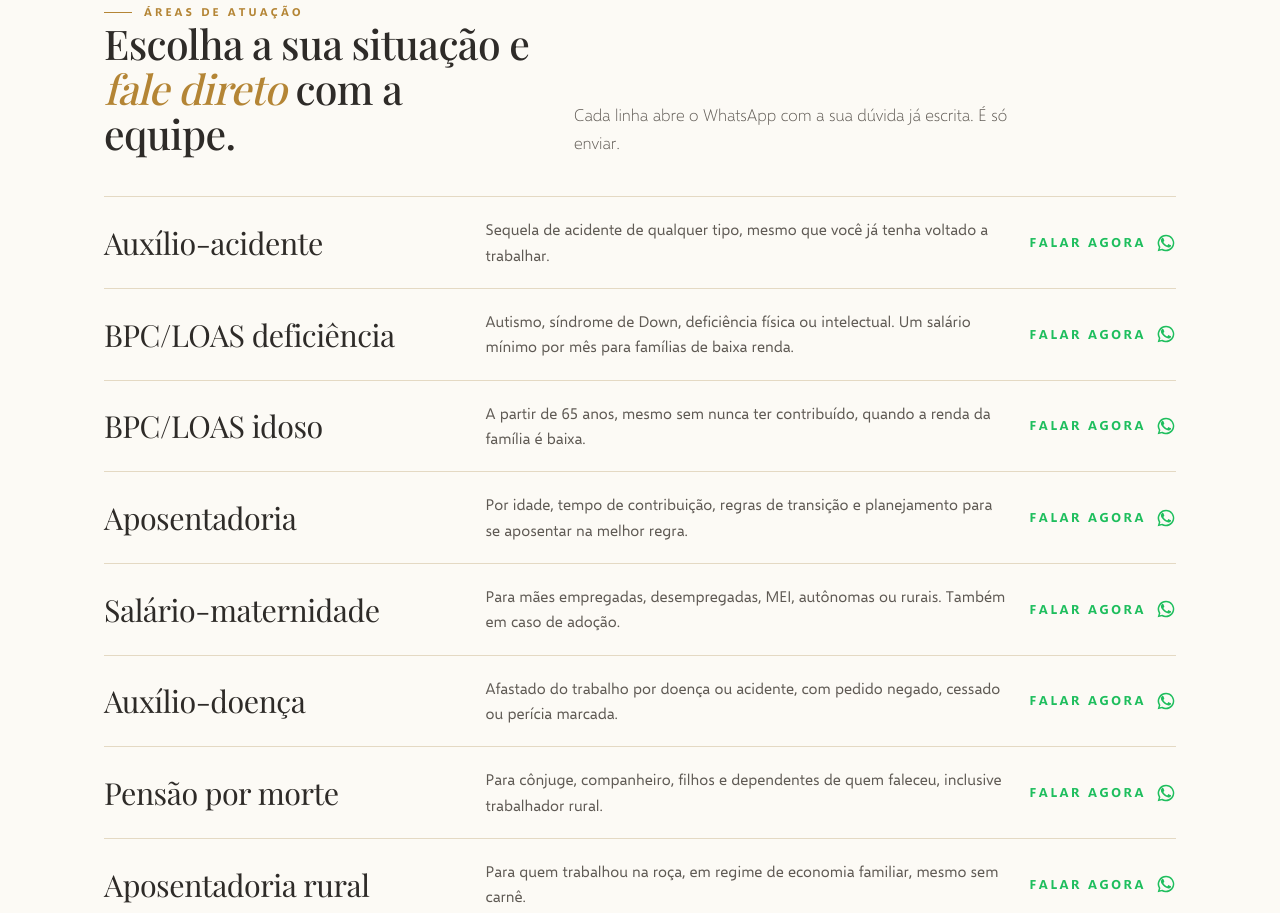
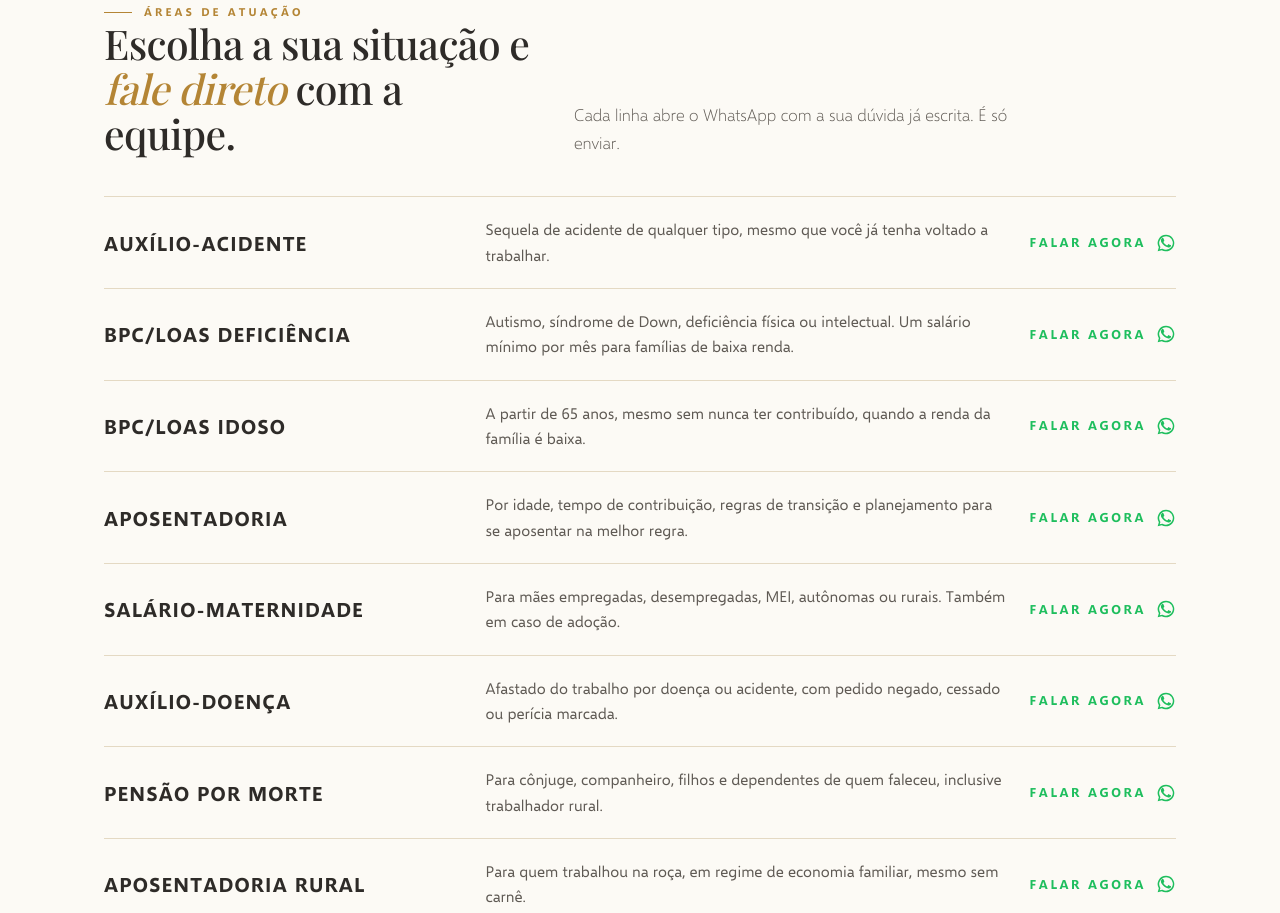
Before and after one commit to cmaadvocacia/cmaadvocacia.github.io, a plain HTML site: page index.html in a window 1280 px wide. Shown: the part 5823-6736 px from the top of the page. Drawn offline with nearby package versions, Linux system fonts and the light colour scheme; a web font is replaced by a local one.

Commit message:
Áreas: nomes dos benefícios em maiúsculas
Co-Authored-By: Claude Fable 5.1 <noreply@anthropic.com>

```diff
--- a/index.html
+++ b/index.html
@@ -158,7 +158,7 @@ section{padding:72px 0}
 .areas .row{display:grid;grid-template-columns:1.1fr 1.6fr auto;gap:24px;align-items:center;padding:20px 0;border-top:1px solid var(--line);text-decoration:none;color:inherit;transition:padding .25s}
 .areas .row:last-child{border-bottom:1px solid var(--line)}
 .areas .row:hover{padding-left:12px}
-.areas .row h3{font-size:1.9rem;font-weight:400}
+.areas .row h3{font-size:1.25rem;font-weight:700;text-transform:uppercase;letter-spacing:.06em;font-family:Selawik,sans-serif;color:var(--ink)}
 .areas .row p{color:var(--graf);font-size:.96rem}
 .areas .row .go{display:inline-flex;align-items:center;gap:10px;font-size:.8rem;letter-spacing:.2em;text-transform:uppercase;font-weight:700;color:var(--wa);white-space:nowrap}
 .areas .row .go svg{width:20px;height:20px;fill:var(--wa)}
```
